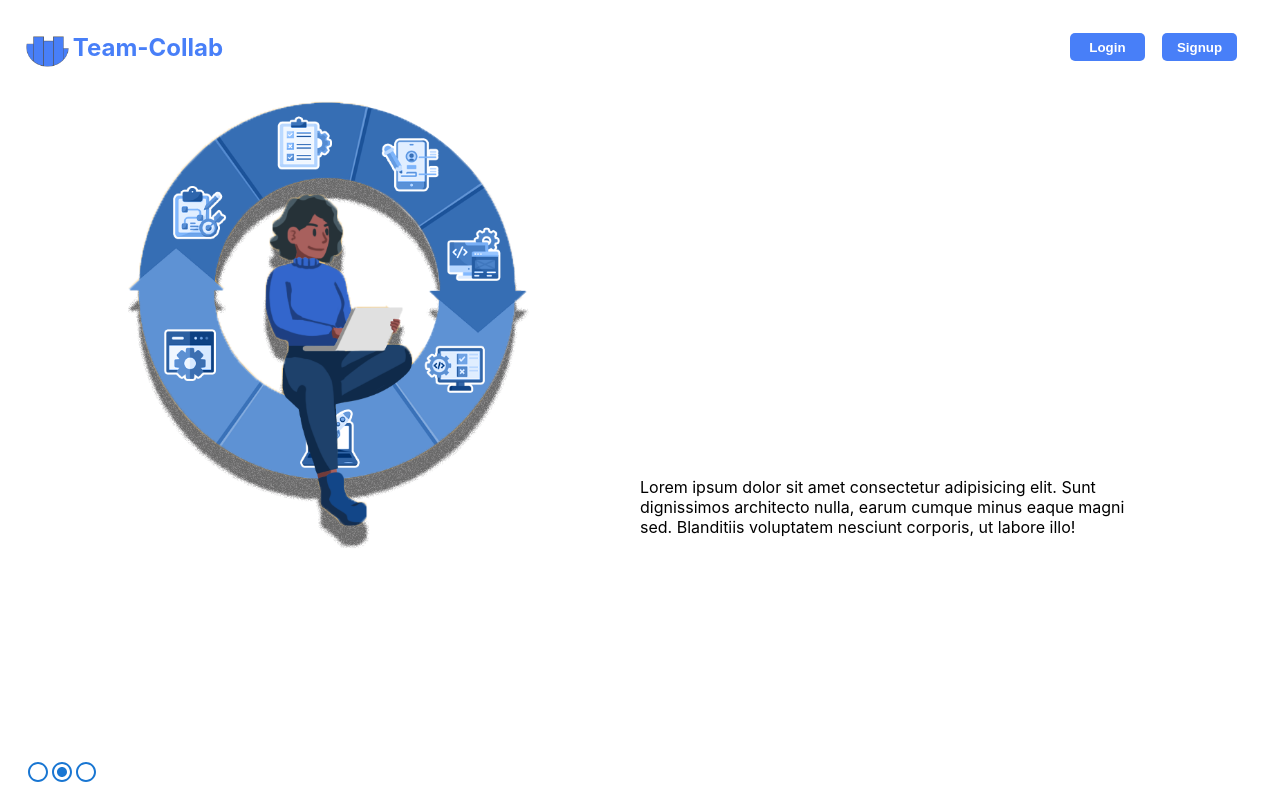
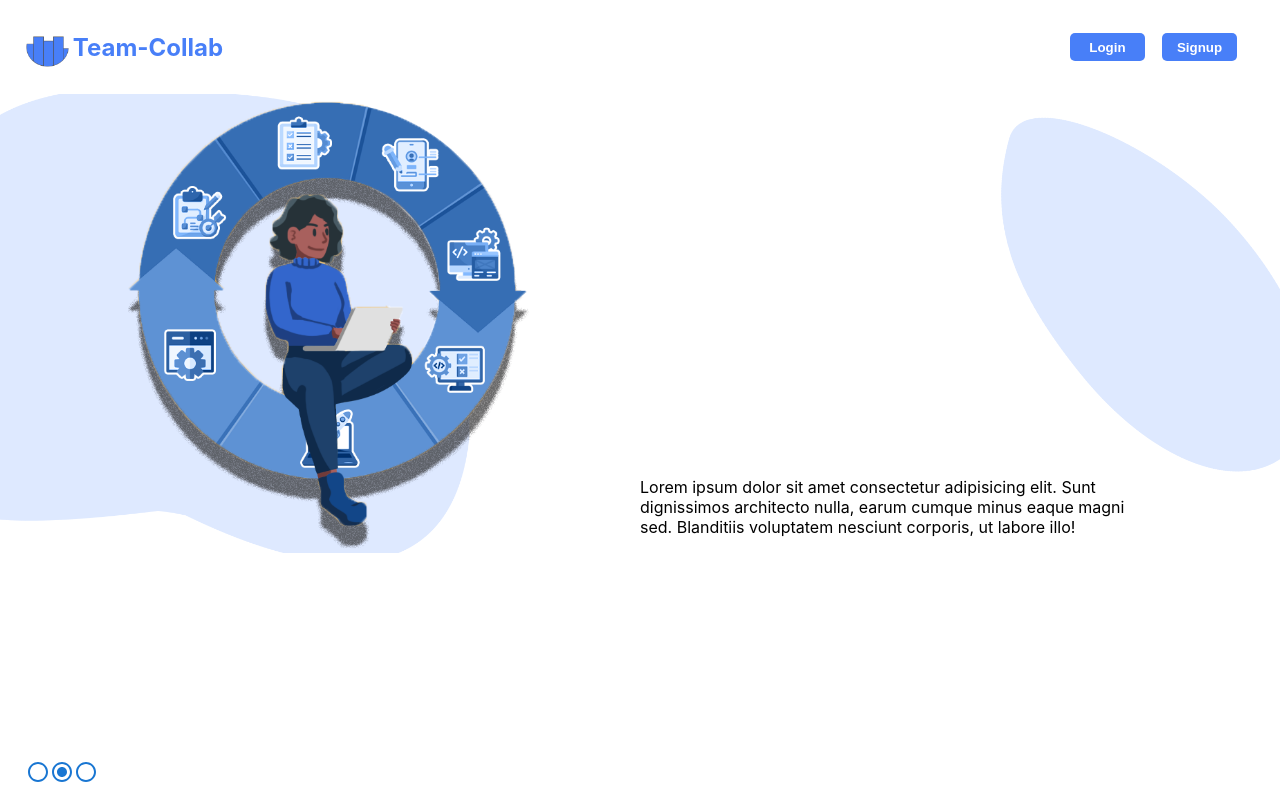
Before and after one commit to kunalsjaswal/collab-suite, a React (Create React App) app in the folder front-end/: page / in a window 1280 px wide. Built offline with nearby package versions, Linux system fonts and the light colour scheme.

Commit message:
blobs added

```diff
--- a/front-end/src/components/landingpage/Slide1.jsx
+++ b/front-end/src/components/landingpage/Slide1.jsx
@@ -2,20 +2,21 @@ import React from 'react'
 import { SlideOne } from './Style'
 import slide1_img from '../../images/slide1-img.png'
 import { NavLink } from 'react-router-dom'
-
+import Blob1 from "../../images/blobs/blob-1.png"
 
 const Slide1 = () => {
     return (
-        <SlideOne data-aos="fade-left"  data-aos-duration="500">
+        <SlideOne data-aos="fade-left" data-aos-duration="500">
             <div className='left-content'>
+                <img className='blob1' src={Blob1} alt="" />
                 <h2>Lorem ipsum dolor sit amet consectetur adipisicing elit. Repudiandae, dolore?</h2>
                 <p> Lorem ipsum dolor, sit amet consectetur adipisicing elit. Error ratione voluptas laudantium quia, dolorem a ipsam incidunt perferendis libero?</p>
-                <NavLink style={{textDecoration:"none", color:"white"}} to='login'>
+                <NavLink style={{ textDecoration: "none", color: "white" }} to='login'>
                     <button>JOIN US NOW</button>
                 </NavLink>
             </div>
             <div className='right-content'>
-                <img src={slide1_img} alt="" className='slide1-img'/>
+                <img src={slide1_img} alt="" className='slide1-img' />
             </div>
         </SlideOne>
     )
--- a/front-end/src/components/landingpage/Slide2.jsx
+++ b/front-end/src/components/landingpage/Slide2.jsx
@@ -1,14 +1,18 @@
 import React from 'react'
 import { SlideTwo } from './Style'
 import slide2_img from '../../images/slide2-img.png'
+import Blob2 from '../../images/blobs/blob-2.png'
+import Blob1 from "../../images/blobs/blob-1.png"
 
 const Slide2 = () => {
     return (
-        <SlideTwo data-aos="fade-left"  data-aos-duration="500">
+        <SlideTwo data-aos="fade-left" data-aos-duration="500">
             <div className='left'>
-                <img src={slide2_img} alt="" />
+                <img className="blob2" src={Blob2} alt="" />
+                <img className='feature' src={slide2_img} alt="" />
             </div>
             <div className='right'>
+                <img className='blob1' src={Blob1} alt="" />
                 <p>Lorem ipsum dolor sit amet consectetur adipisicing elit. Sunt dignissimos architecto nulla, earum cumque minus eaque magni sed. Blanditiis voluptatem nesciunt corporis, ut labore illo!</p>
             </div>
         </SlideTwo>
--- a/front-end/src/components/landingpage/Slide3.jsx
+++ b/front-end/src/components/landingpage/Slide3.jsx
@@ -1,13 +1,16 @@
 import React from 'react'
 import { SlideThree } from './Style'
+import Blob1 from "../../images/blobs/blob-1.png"
+
 
 const Slide3 = () => {
     return (
-        <SlideThree data-aos="fade-left"  data-aos-duration="500">
+        <SlideThree data-aos="fade-left" data-aos-duration="500">
             <div className='heading'>
                 <h2>ABOUT US</h2>
             </div>
             <div className='content'>
+                <img className='blob1' src={Blob1} alt="" />
                 Lorem ipsum dolor sit, amet consectetur adipisicing elit. Eum sit cum dolore iste ea. Deserunt fugiat velit voluptatum perspiciatis quam, praesentium itaque soluta ad voluptatem explicabo delectus recusandae, fuga quisquam voluptates aut magnam commodi ipsa architecto accusantium. Praesentium facere itaque voluptate totam repudiandae, mollitia quia consequuntur, cum distinctio ex modi.
             </div>
         </SlideThree>
--- a/front-end/src/components/landingpage/Style.jsx
+++ b/front-end/src/components/landingpage/Style.jsx
@@ -4,6 +4,8 @@ export const SlideOne = styled.div`
     display: grid;
     grid-template-columns: 50% 50%;
     user-select: none;
+    position: relative;
+
     div.left-content{
         margin: 10%;
         button{
@@ -16,6 +18,15 @@ export const SlideOne = styled.div`
             font-weight: bold;
             transition: 200ms;
 
+        }
+        .blob1{
+
+            width: 30%;
+            position: absolute;
+            top: 0;
+            left:-10%;
+            z-index: -1;
+            transform: rotate(70deg);
         }
     }
 
@@ -51,13 +62,32 @@ export const SlideTwo = styled.div`
     align-items: center;
     margin: 0% 10%;
     user-select: none;
-
+    position: relative;
 
     .left{
         width: 50%;
-        img{ width: 80%;}
+        .feature{ width: 80%;
+            }
+
+        .blob2{
+            width: 50%;
+            position: absolute;
+            top: -10%;
+            left:-20%;
+            z-index: -1;
+            transform: rotate(90deg);
+    }
+
     }
     .right{
+        .blob1{
+            width:30%;
+            position: absolute;
+            top: 0%;
+            right:-15%;
+            z-index: -1;
+            transform: rotate(170deg);
+        }
         width: 50%;
         display: flex;
         align-self: flex-end;
@@ -70,11 +100,21 @@ export const SlideThree = styled.div`
     align-items: center;
     flex-direction: column;
     padding: 0% 5%;
-
-
+    position: relative;
+    min-height: 500px;
     .heading{
         display: flex;
         align-self: flex-start;
+    }
+    .content{
+        .blob1{
+            width:30%;
+            position: absolute;
+            top: -15%;
+            right:-10%;
+            z-index: -1;
+            transform: rotate(-110deg);
+        }
     }
 `
 
--- a/front-end/src/components/navbar/Style.jsx
+++ b/front-end/src/components/navbar/Style.jsx
@@ -5,6 +5,7 @@ export const NavbarDiv = styled.div`
     justify-content: space-between;
     align-items: center;
     padding: 1% 2%;
+    background-color: transparent;
     a{
         text-decoration: none;
         color:white;
```
